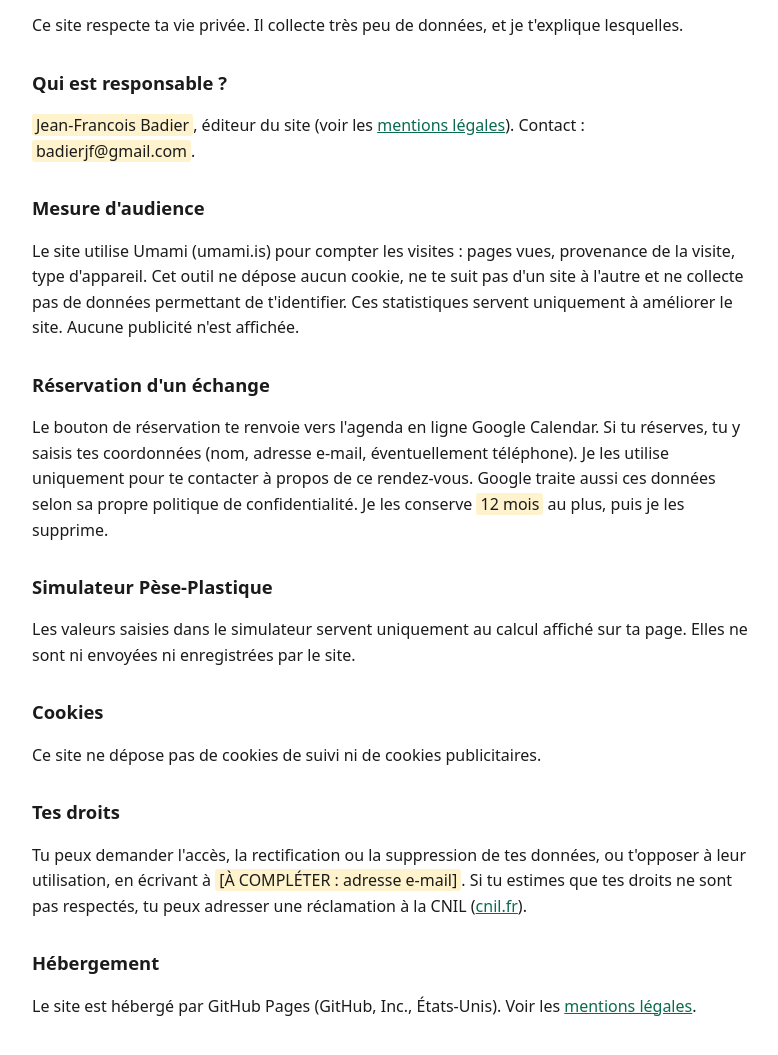
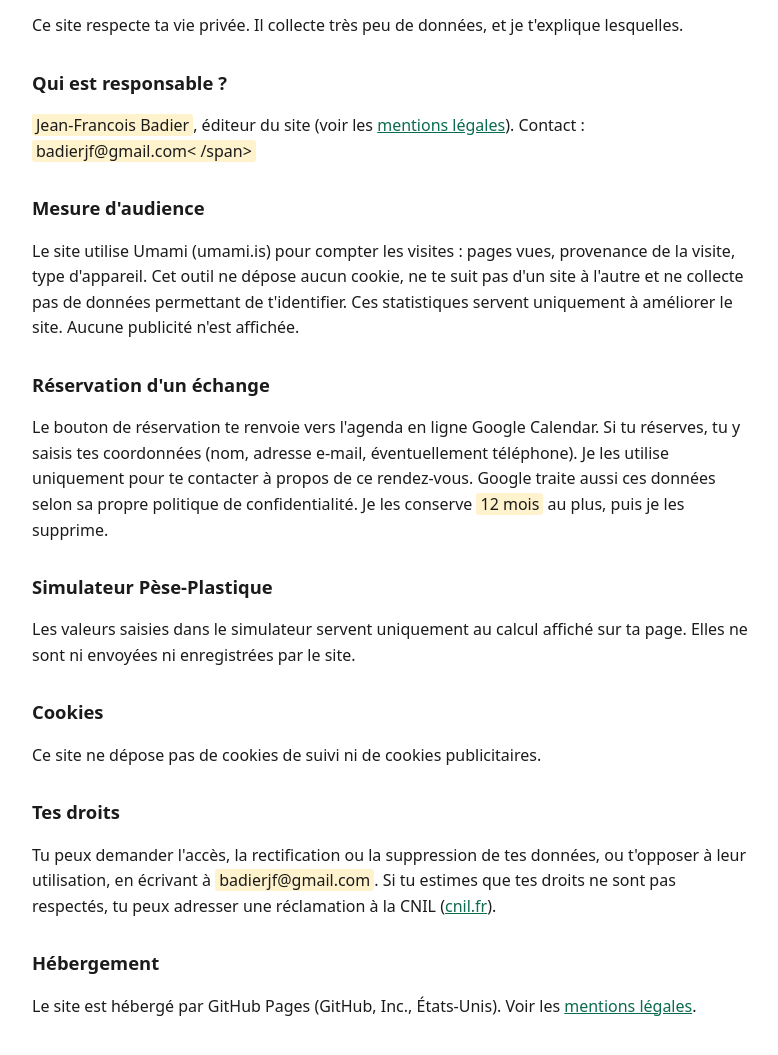
Before and after one commit to jfbnls/jfbteam-ma-mission, a plain HTML site: page confidentialite.html in a window 1280 px wide. Shown: the part 169-1224 px from the top of the page, without its empty margins (248-1026 px from the left). Drawn offline with Linux system fonts and the light colour scheme.

Commit message:
Update contact email in privacy policy

```diff
--- a/confidentialite.html
+++ b/confidentialite.html
@@ -20,7 +20,7 @@
 <p>Ce site respecte ta vie privée. Il collecte très peu de données, et je t'explique lesquelles.</p>
 
 <h2>Qui est responsable ?</h2>
-<p><span class="todo">Jean-Francois Badier</span>, éditeur du site (voir les <a href="mentions-legales.html">mentions légales</a>). Contact : <span class="todo">badierjf@gmail.com</span>.</p>
+<p><span class="todo">Jean-Francois Badier</span>, éditeur du site (voir les <a href="mentions-legales.html">mentions légales</a>). Contact : <span class="todo">badierjf@gmail.com< /span></p>
 
 <h2>Mesure d'audience</h2>
 <p>Le site utilise Umami (umami.is) pour compter les visites : pages vues, provenance de la visite, type d'appareil. Cet outil ne dépose aucun cookie, ne te suit pas d'un site à l'autre et ne collecte pas de données permettant de t'identifier. Ces statistiques servent uniquement à améliorer le site. Aucune publicité n'est affichée.</p>
@@ -35,7 +35,7 @@
 <p>Ce site ne dépose pas de cookies de suivi ni de cookies publicitaires.</p>
 
 <h2>Tes droits</h2>
-<p>Tu peux demander l'accès, la rectification ou la suppression de tes données, ou t'opposer à leur utilisation, en écrivant à <span class="todo">[À COMPLÉTER : adresse e-mail]</span>. Si tu estimes que tes droits ne sont pas respectés, tu peux adresser une réclamation à la CNIL (<a href="https://www.cnil.fr">cnil.fr</a>).</p>
+<p>Tu peux demander l'accès, la rectification ou la suppression de tes données, ou t'opposer à leur utilisation, en écrivant à <span class="todo">badierjf@gmail.com</span>. Si tu estimes que tes droits ne sont pas respectés, tu peux adresser une réclamation à la CNIL (<a href="https://www.cnil.fr">cnil.fr</a>).</p>
 
 <h2>Hébergement</h2>
 <p>Le site est hébergé par GitHub Pages (GitHub, Inc., États-Unis). Voir les <a href="mentions-legales.html">mentions légales</a>.</p>
```
